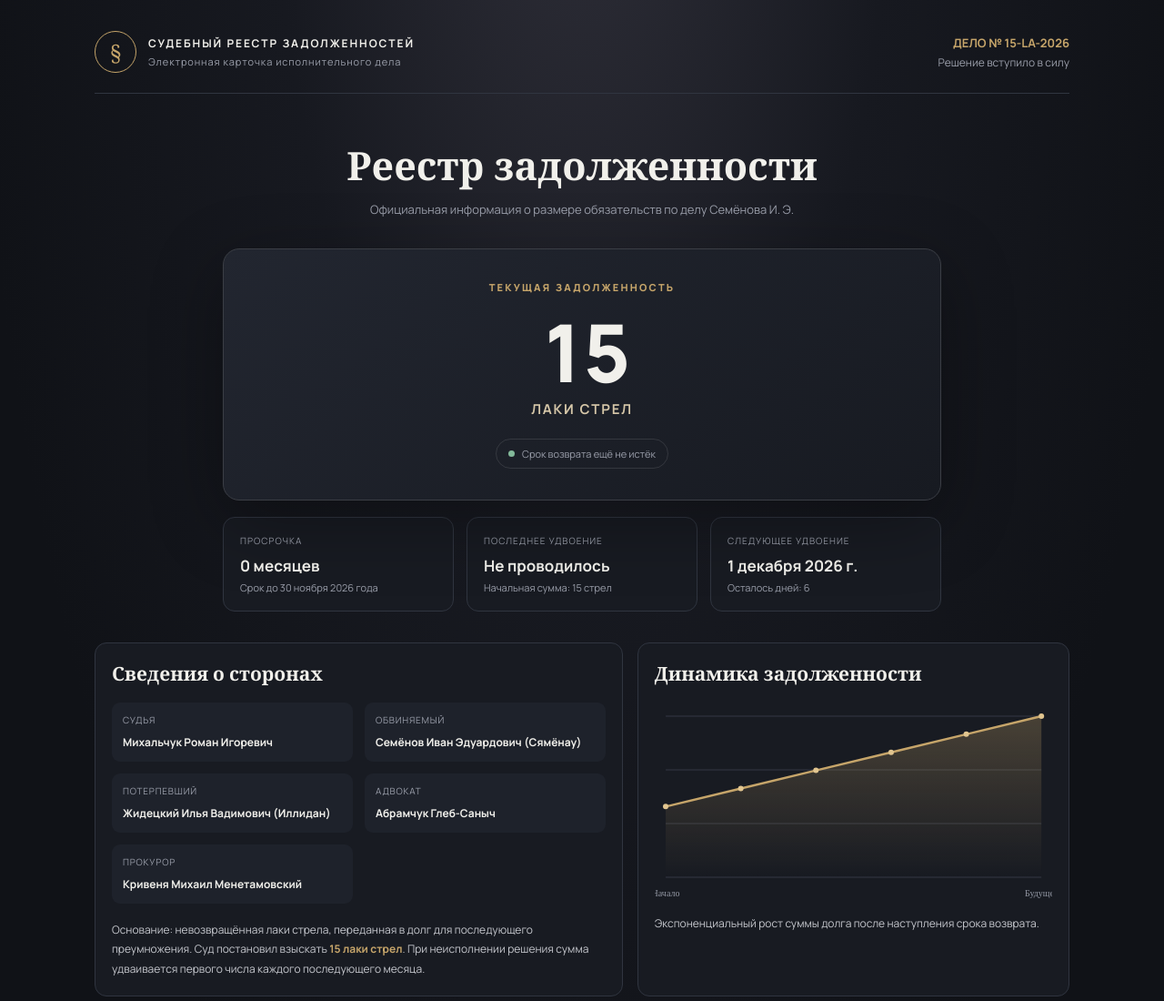
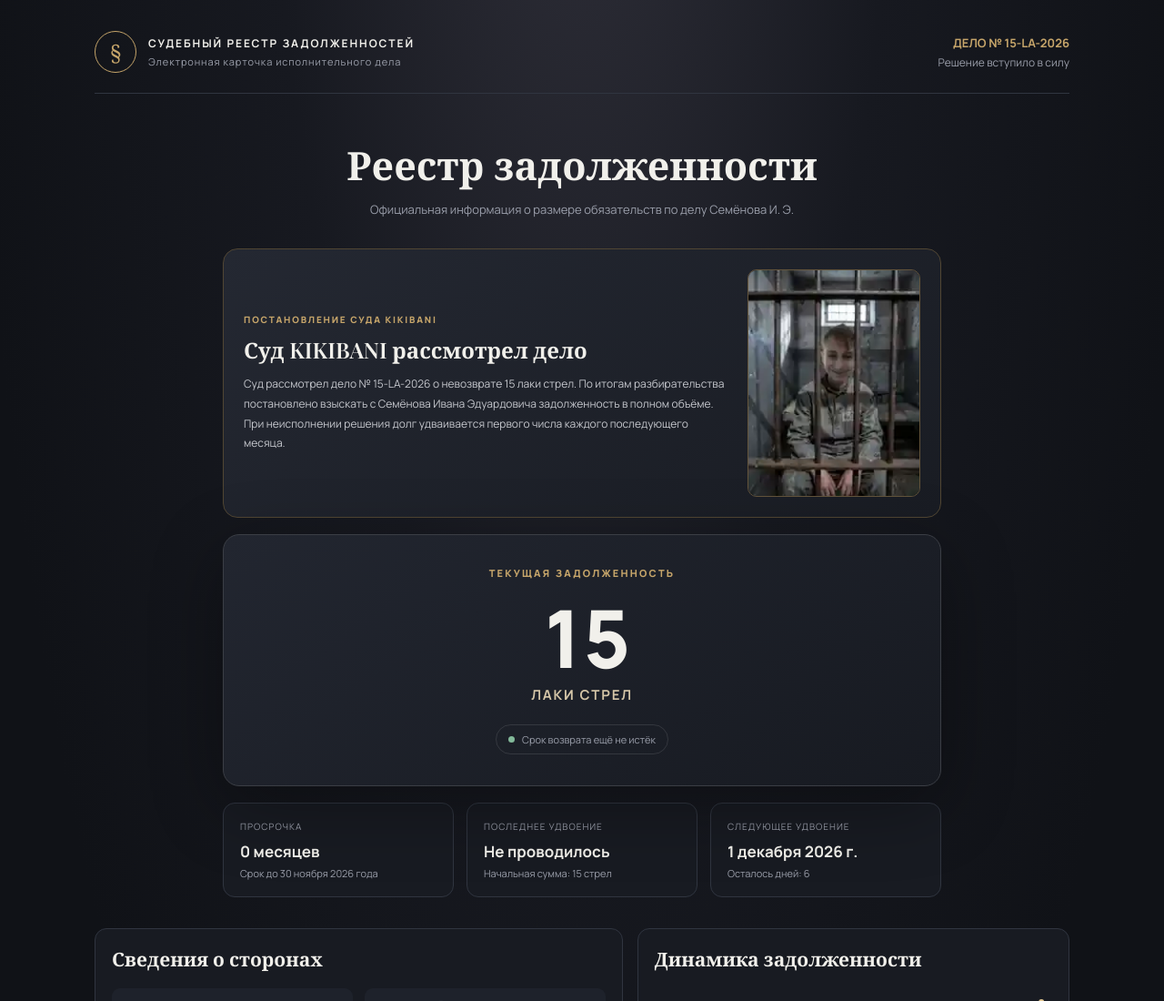
Before and after one commit to hihi231123/van-k, a plain HTML site: page index.html in a window 1280 px wide. Shown: the top 1100 px of the page at 91% size. Drawn offline with nearby package versions, Linux system fonts and the light colour scheme.

Commit message:
Add KIKIBANI court ruling photo

```diff
--- a/index.html
+++ b/index.html
@@ -6,6 +6,10 @@
 </style></head><body><div class="wrap">
 <header><div class="brand"><div class="seal">§</div><div><strong>Судебный реестр задолженностей</strong><span>Электронная карточка исполнительного дела</span></div></div><div class="case"><b>ДЕЛО № 15-LA-2026</b>Решение вступило в силу</div></header>
 <h1>Реестр задолженности</h1><p class="sub">Официальная информация о размере обязательств по делу Семёнова И. Э.</p>
+<section style="max-width:790px;margin:0 auto 18px;background:linear-gradient(145deg,#242832,#191c23);border:1px solid #514633;border-radius:16px;padding:22px;display:grid;grid-template-columns:minmax(0,1fr) 190px;gap:22px;align-items:center">
+<div><div style="font-size:10px;letter-spacing:.18em;color:#c6a56a;font-weight:800;margin-bottom:10px">ПОСТАНОВЛЕНИЕ СУДА KIKIBANI</div><h2 style="font-family:'Playfair Display',Georgia,serif;font-size:24px;font-weight:600;margin:0 0 10px">Суд KIKIBANI рассмотрел дело</h2><p style="font-size:12px;line-height:1.8;color:#c5c7cd;margin:0">Суд рассмотрел дело № 15-LA-2026 о невозврате 15 лаки стрел. По итогам разбирательства постановлено взыскать с Семёнова Ивана Эдуардовича задолженность в полном объёме. При неисполнении решения долг удваивается первого числа каждого последующего месяца.</p></div>
+<img src="case-photo.webp" alt="Фотография из материалов дела № 15-LA-2026" style="display:block;width:100%;max-height:250px;object-fit:cover;object-position:center 35%;border-radius:10px;border:1px solid #63543b">
+</section>
 <section class="hero"><div class="eyebrow">ТЕКУЩАЯ ЗАДОЛЖЕННОСТЬ</div><div class="amount" id="amount">15</div><div class="unit">ЛАКИ СТРЕЛ</div><div class="status"><i class="dot" id="dot"></i><span id="statusText">Срок возврата ещё не истёк</span></div></section>
 <div class="grid"><div class="stat"><label>Просрочка</label><strong id="overdue">0 месяцев</strong><small id="deadlineInfo">Срок до 30 ноября 2026 года</small></div><div class="stat"><label>Последнее удвоение</label><strong id="lastDate">Не проводилось</strong><small id="lastAmount">Начальная сумма: 15 стрел</small></div><div class="stat"><label>Следующее удвоение</label><strong id="nextDate">1 декабря 2026</strong><small id="countdown">Ожидание начисления</small></div></div>
 <div class="content"><section class="section"><h2>Сведения о сторонах</h2><div class="people">
```
Also changed, not shown: case-photo.webp (added).
